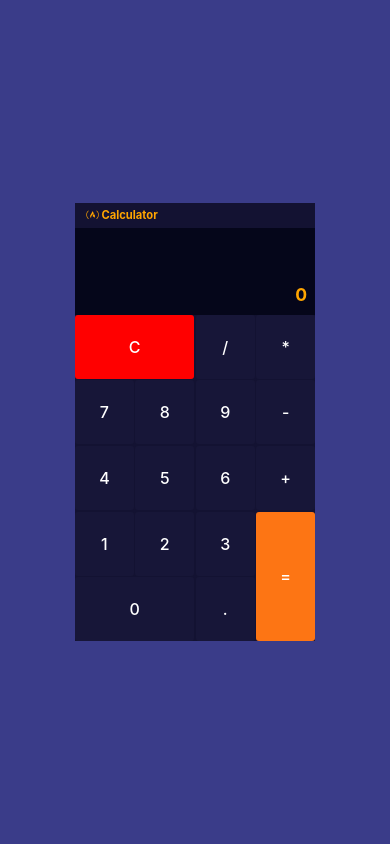
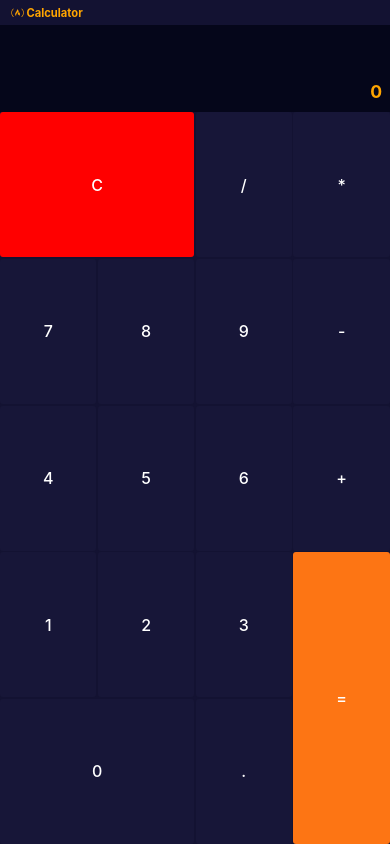
Before and after one commit to fccJashCoda/Calculator, a React (Create React App) app: page / in a window 390 px wide. Built offline with nearby package versions, Linux system fonts and the light colour scheme.

Commit message:
added responsiveness

```diff
--- a/src/components/Calculator.js
+++ b/src/components/Calculator.js
@@ -198,7 +198,9 @@ const Calculator = () => {
         <i className="fab fa-free-code-camp"></i> Calculator
       </h1>
       <Display operation={operation} currentOp={currentOp} />
-      <Keyboard action={handleInput} />
+      <div id="keyboard-wrapper">
+        <Keyboard action={handleInput} />
+      </div>
     </div>
   );
 };
--- a/src/index.scss
+++ b/src/index.scss
@@ -33,6 +33,13 @@ code {
   width: 15em;
   background: rgba(19, 18, 50, 1);
 
+  @media (max-width: 640px) {
+    display: flex;
+    flex-direction: column;
+    width: 100%;
+    height: 100%;
+  }
+
   h1 {
     font-size: 0.7em;
     color: orange;
@@ -62,14 +69,25 @@ code {
     }
   }
 
-  #keyboard {
-    user-select: none;
-    display: grid;
-    grid-template-columns: repeat(4, 1fr);
-    grid-template-rows: repeat(5, minmax(4em, auto));
-    height: 100%;
-    gap: 0.1em;
-    font-weight: 500;
+  #keyboard-wrapper {
+    @media (max-width: 640px) {
+      height: 100%;
+      flex: 1;
+    }
+
+    & #keyboard {
+      user-select: none;
+      display: grid;
+
+      height: 100%;
+      gap: 0.1em;
+      font-weight: 500;
+
+      @media (min-width: 641px) {
+        grid-template-columns: repeat(4, 1fr);
+        grid-template-rows: repeat(5, minmax(4em, auto));
+      }
+    }
   }
 }
 
```
